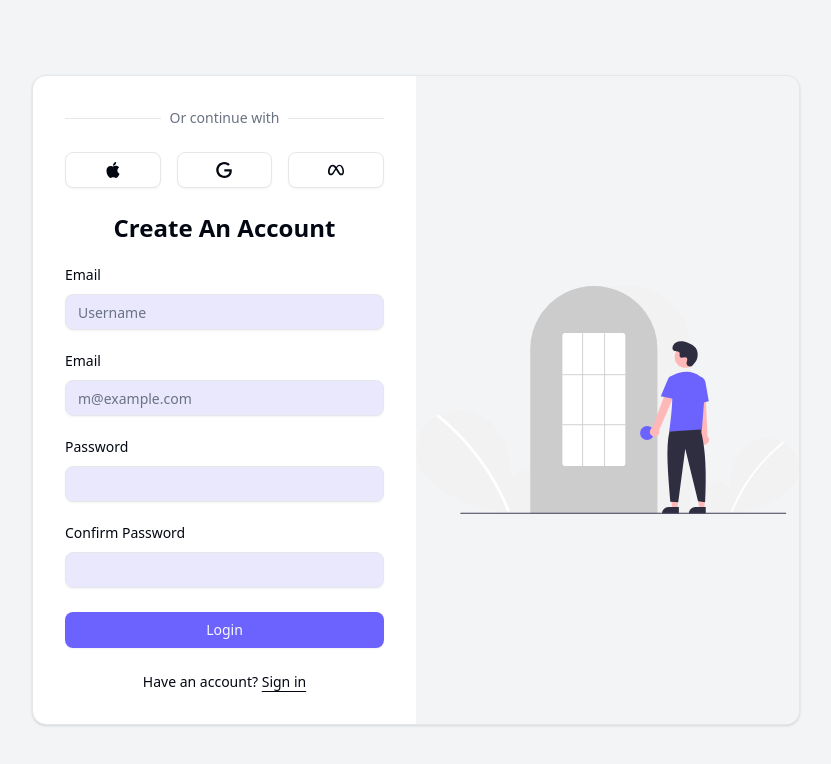
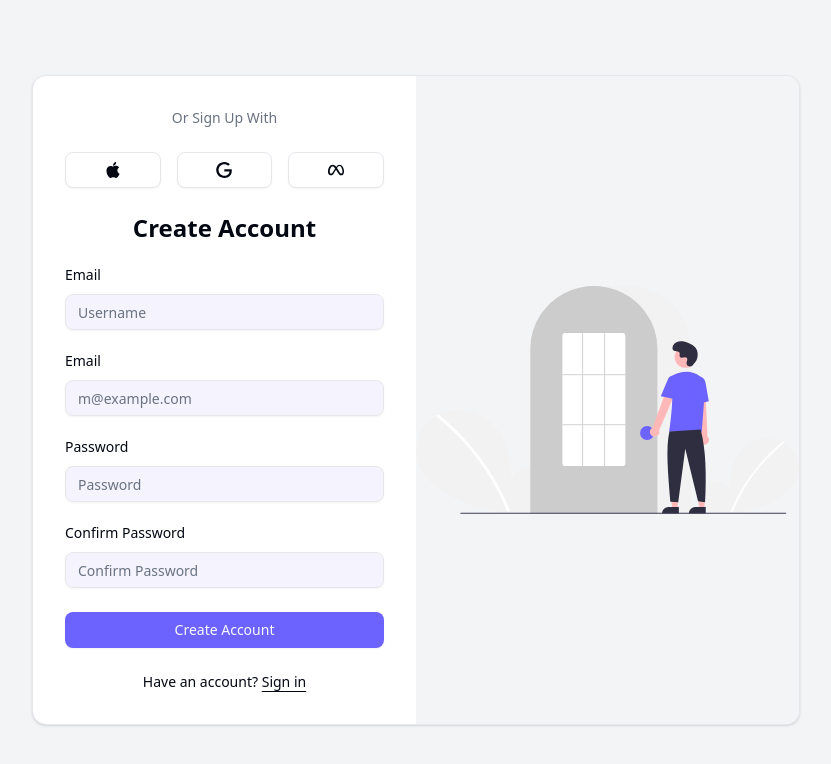
Before and after one commit to CDenn03/LogInSignUp, a Next.js app: page /login in a window 1280 px wide. Both pictures are taken after a click on the link "Sign up". Shown: the top 764 px of the page, without its empty margins (224-1055 px from the left). Built offline with nearby package versions, Linux system fonts and the light colour scheme.

Commit message:
Added some styling jere and there

```diff
--- a/src/app/login/page.jsx
+++ b/src/app/login/page.jsx
@@ -10,30 +10,14 @@ import AuthImage from "@/components/auth/authImage";
 import LoginForm from "@/components/auth/LoginForm";
 import SignUpForm from "@/components/auth/SignUpForm";
 import { motion, AnimatePresence } from "framer-motion";
-
-export default function LoginPage({
-  className,
-  ...props
-}) {
-
+export default function LoginPage({ searchParams }) {
   const [isSignUp, setIsSignUp] = useState(false);
 
   return (
     <div className="bg-muted flex min-h-svh flex-col items-center justify-center p-6 md:p-10">
       <div className="w-full max-w-sm md:max-w-3xl">
-        <div className={cn("flex flex-col gap-6", className)} {...props}>
+        <div className="flex flex-col gap-6">
           <Card className="overflow-hidden p-0">
-
-            {/* {isSignUp?
-            <CardContent className="grid p-0 md:grid-cols-2 transition-transform">
-              <SignUpForm setIsSignUp={setIsSignUp}  />
-              <AuthImage />
-            </CardContent>
-                   :
-             <CardContent className="grid p-0 md:grid-cols-2 transition-transform">
-              <AuthImage />
-               <LoginForm setIsSignUp={setIsSignUp}  />
-            </CardContent>  }  */}
             <AnimatePresence mode="wait">
               {isSignUp ? (
                 <motion.div
@@ -61,8 +45,6 @@ export default function LoginPage({
                 </motion.div>
               )}
             </AnimatePresence>
-
-
           </Card>
         </div>
       </div>
--- a/src/components/auth/LoginForm.jsx
+++ b/src/components/auth/LoginForm.jsx
@@ -19,12 +19,12 @@ function LoginForm({setIsSignUp}) {
         <div className="flex flex-col items-center text-center">
             <h1 className="text-2xl font-bold">Welcome back</h1>
             <p className="text-muted-foreground text-balance">
-            Login to your Acme Inc account
+            Login to your Account
             </p>
         </div>
         <div className="grid gap-3">
             <Label htmlFor="email">Email</Label>
-            <Input id="email" type="email" placeholder="m@example.com" className="bg-[#d3d1f97d]" required />
+            <Input id="email" type="email" placeholder="m@example.com" className="bg-[#d3d1f93c]" required />
         </div>
         <div className="grid gap-3">
             <div className="flex items-center">
@@ -33,7 +33,7 @@ function LoginForm({setIsSignUp}) {
                 Forgot your password?
             </a>
             </div>
-            <Input id="password" type="password" className="bg-[#d3d1f97d]" required />
+            <Input id="password" type="password" className="bg-[#d3d1f93c]" required />
         </div>
         <Button type="submit" className="w-full bg-[#6C63FF] hover:bg-[#4944a2]">
             Login
--- a/src/components/auth/SignUpForm.jsx
+++ b/src/components/auth/SignUpForm.jsx
@@ -1,10 +1,8 @@
 import React from "react";
-import { cn } from "@/lib/utils";
 import { Button } from "@/components/ui/button";
-import { Card, CardContent } from "@/components/ui/card";
 import { Input } from "@/components/ui/input";
 import { Label } from "@/components/ui/label";
-import Image from "next/image";
+
 
 function SignUpForm({setIsSignUp}) {
 	const handleSignInClick = ()=>{
@@ -14,9 +12,9 @@ function SignUpForm({setIsSignUp}) {
     <form className="p-6 md:p-8">
 			<div className="flex flex-col gap-6">
 					<div
-						className="after:border-border relative text-center text-sm after:absolute after:inset-0 after:top-1/2 after:z-0 after:flex after:items-center after:border-t">
+						className="after:border-border relative text-center text-sm after:absolute after:inset-0 after:top-1/2 after:z-0 after:flex after:items-center after:bordAddeasdadsadsaaer-t">
 						<span className="bg-card text-muted-foreground relative z-10 px-2">
-								Or continue with
+								Or Sign Up  With
 						</span>
 					</div>
 					<div className="grid grid-cols-3 gap-4">
@@ -46,29 +44,29 @@ function SignUpForm({setIsSignUp}) {
 						</Button>
 					</div>
 					<div className="flex flex-col items-center text-center">
-							<h1 className="text-2xl font-bold">Create An Account</h1>
+							<h1 className="text-2xl font-bold">Create Account</h1>
 							{/* <p className="text-muted-foreground text-balance">
 									Login to your Acme Inc account
 							</p> */}
 					</div>
 					<div className="grid gap-3">
 							<Label htmlFor="username">Email</Label>
-							<Input id="username" type="text" placeholder="Username" className="bg-[#d3d1f97d]" required />
+							<Input id="username" type="text" placeholder="Username" className="bg-[#d3d1f93c]" required />
 					</div>
 					<div className="grid gap-3">
 							<Label htmlFor="email">Email</Label>
-							<Input id="email" type="email" placeholder="m@example.com" className="bg-[#d3d1f97d]" required />
+							<Input id="email" type="email" placeholder="m@example.com" className="bg-[#d3d1f93c]" required />
 					</div>
 					<div className="grid gap-3">
 							<Label htmlFor="password">Password</Label>
-							<Input id="password" type="password" className="bg-[#d3d1f97d]" required />
+							<Input id="password" type="password" placeholder="Password" className="bg-[#d3d1f93c]" required />
 					</div>
 					<div className="grid gap-3">
 							<Label htmlFor="password"> Confirm Password</Label>
-							<Input id="password" type="password" className="bg-[#d3d1f97d]" required />
+							<Input id="password" type="password" placeholder="Confirm Password" className="bg-[#d3d1f93c]" required />
 					</div>
 					<Button type="submit" className="w-full bg-[#6C63FF] hover:bg-[#4944a2]">
-							Login
+							Create Account
 					</Button>
 					<div className="text-center text-sm">
 							Have an account?{" "}
```
